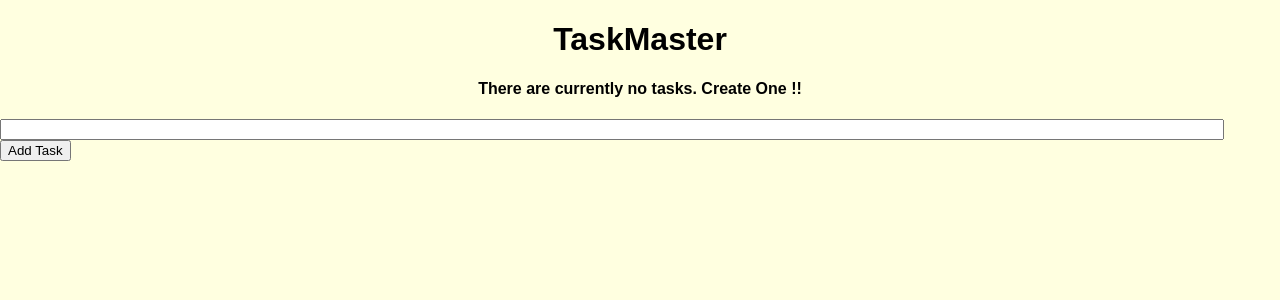
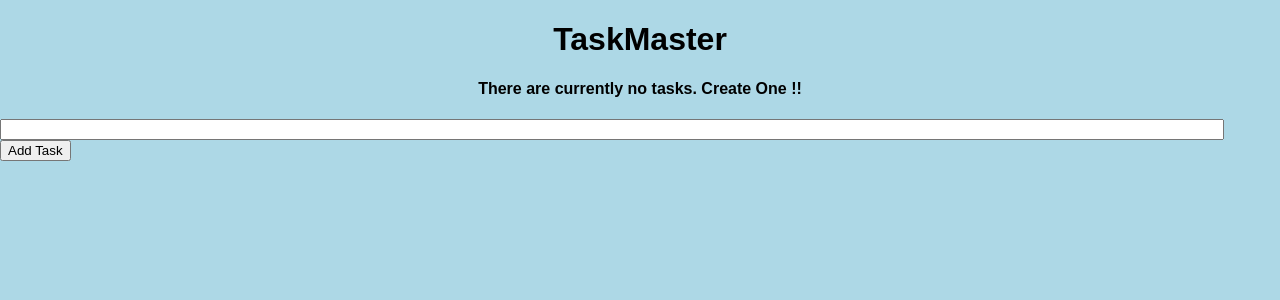
Before and after one commit to vgrewal123/FlaskIntroduction, a Flask app: page / in a window 1280 px wide. Shown: the top 300 px of the page. Run offline with Flask 3, Linux system fonts and the light colour scheme.

Commit message:
changing background colour

```diff
--- a/static/css/main.css
+++ b/static/css/main.css
@@ -10,7 +10,7 @@ h4 {
 body, html {
     margin: 0;
     font-family: sans-serif;
-    background-color: lightyellow;
+    background-color: lightblue;
 }
 
 .content {
```
